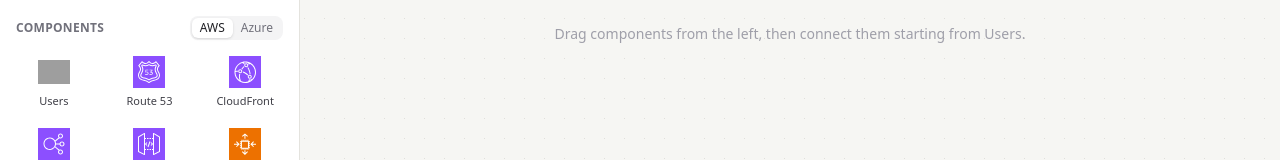
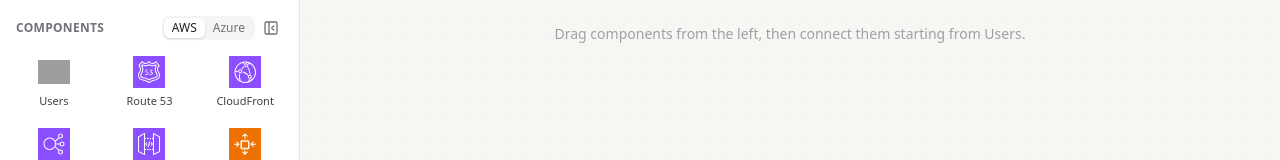
Before and after one commit to santtiago49/system-design-trainer, a Next.js app: page / in a window 1280 px wide. Shown: the top 160 px of the page. Built offline with nearby package versions, Linux system fonts and the light colour scheme; grey boxes are pictures that could not be loaded.

Commit message:
Make the component palette collapsible

```diff
--- a/components/palette.tsx
+++ b/components/palette.tsx
@@ -2,6 +2,7 @@
 
 import { useState } from "react";
 import { CATALOG, CATEGORY_LABELS, type Category, type Provider } from "@/lib/catalog";
+import { PanelLeftClose } from "lucide-react";
 import { ServiceIcon } from "./icons";
 
 export const DRAG_TYPE = "application/x-sd-component";
@@ -33,7 +34,7 @@
   );
 }
 
-export function Palette({ onAdd }: { onAdd: (catalogId: string) => void }) {
+export function Palette({ onAdd, onClose }: { onAdd: (catalogId: string) => void; onClose: () => void }) {
   const [provider, setProvider] = useState<Exclude<Provider, "generic">>("aws");
   const items = CATALOG.filter((c) => c.provider === provider).sort(
     (a, b) => CATEGORY_ORDER.indexOf(a.category) - CATEGORY_ORDER.indexOf(b.category)
@@ -43,6 +44,7 @@
     <div className="flex min-h-0 flex-1 flex-col">
       <div className="flex items-center justify-between px-4 pb-2 pt-4">
         <h2 className="text-xs font-semibold uppercase tracking-wide text-zinc-500">Components</h2>
+        <div className="flex items-center gap-1">
           <div className="flex rounded-lg bg-zinc-100 p-0.5 text-xs">
             {(["aws", "azure"] as const).map((p) => (
               <button
@@ -53,6 +55,10 @@
                 {p === "aws" ? "AWS" : "Azure"}
               </button>
             ))}
+          </div>
+          <button onClick={onClose} title="Hide components" className="rounded-md p-1 text-zinc-500 hover:bg-zinc-100 hover:text-ink">
+            <PanelLeftClose className="size-4" />
+          </button>
         </div>
       </div>
 
--- a/components/whiteboard.tsx
+++ b/components/whiteboard.tsx
@@ -15,6 +15,7 @@
   type Edge,
 } from "@xyflow/react";
 import { nanoid } from "nanoid";
+import { PanelLeftOpen } from "lucide-react";
 import { CATALOG_BY_ID } from "@/lib/catalog";
 import { SCENARIOS, SCENARIOS_BY_ID } from "@/lib/scenarios";
 import { simulate } from "@/lib/simulate";
@@ -69,6 +70,14 @@
   const [nodes, setNodes, onNodesChange] = useNodesState<DesignNode>([]);
   const [edges, setEdges, onEdgesChange] = useEdgesState<Edge>([]);
   const [users, setUsers] = useState(SCENARIOS[0].dailyActiveUsers);
+  const [paletteOpen, setPaletteOpen] = useState(true);
+
+  const togglePalette = useCallback((open: boolean) => {
+    setPaletteOpen(open);
+    try {
+      localStorage.setItem("sdt:palette-open", String(open));
+    } catch {}
+  }, []);
 
   const scenario = SCENARIOS_BY_ID[scenarioId];
 
@@ -97,6 +106,9 @@
       if (stored && SCENARIOS_BY_ID[stored]) initial = stored;
     } catch {}
     switchScenario(initial);
+    try {
+      setPaletteOpen(localStorage.getItem("sdt:palette-open") !== "false");
+    } catch {}
     setHydrated(true);
   }, [switchScenario]);
 
@@ -135,11 +147,13 @@
 
   return (
     <SimulationContext.Provider value={simulation}>
-      <div className="grid h-screen grid-cols-[300px_1fr]">
+      <div className={`grid h-screen ${paletteOpen ? "grid-cols-[300px_1fr]" : "grid-cols-[1fr]"}`}>
         {/* Left sidebar */}
-        <aside className="flex min-h-0 flex-col border-r border-line bg-white">
-          <Palette onAdd={(id) => addComponent(id)} />
-        </aside>
+        {paletteOpen && (
+          <aside className="flex min-h-0 flex-col border-r border-line bg-white">
+            <Palette onAdd={(id) => addComponent(id)} onClose={() => togglePalette(false)} />
+          </aside>
+        )}
 
         {/* Canvas */}
         <main
@@ -155,6 +169,14 @@
             if (catalogId) addComponent(catalogId, screenToFlowPosition({ x: event.clientX - 100, y: event.clientY - 30 }));
           }}
         >
+          {!paletteOpen && (
+            <button
+              onClick={() => togglePalette(true)}
+              className="absolute left-3 top-3 z-10 flex items-center gap-1.5 rounded-lg border border-line bg-white px-2.5 py-1.5 text-xs font-medium text-zinc-600 shadow-sm hover:text-ink"
+            >
+              <PanelLeftOpen className="size-4" /> Components
+            </button>
+          )}
           <ReactFlow
             nodes={nodes}
             edges={edges}
```
Lines whose indentation alone changed are shown as unchanged.
